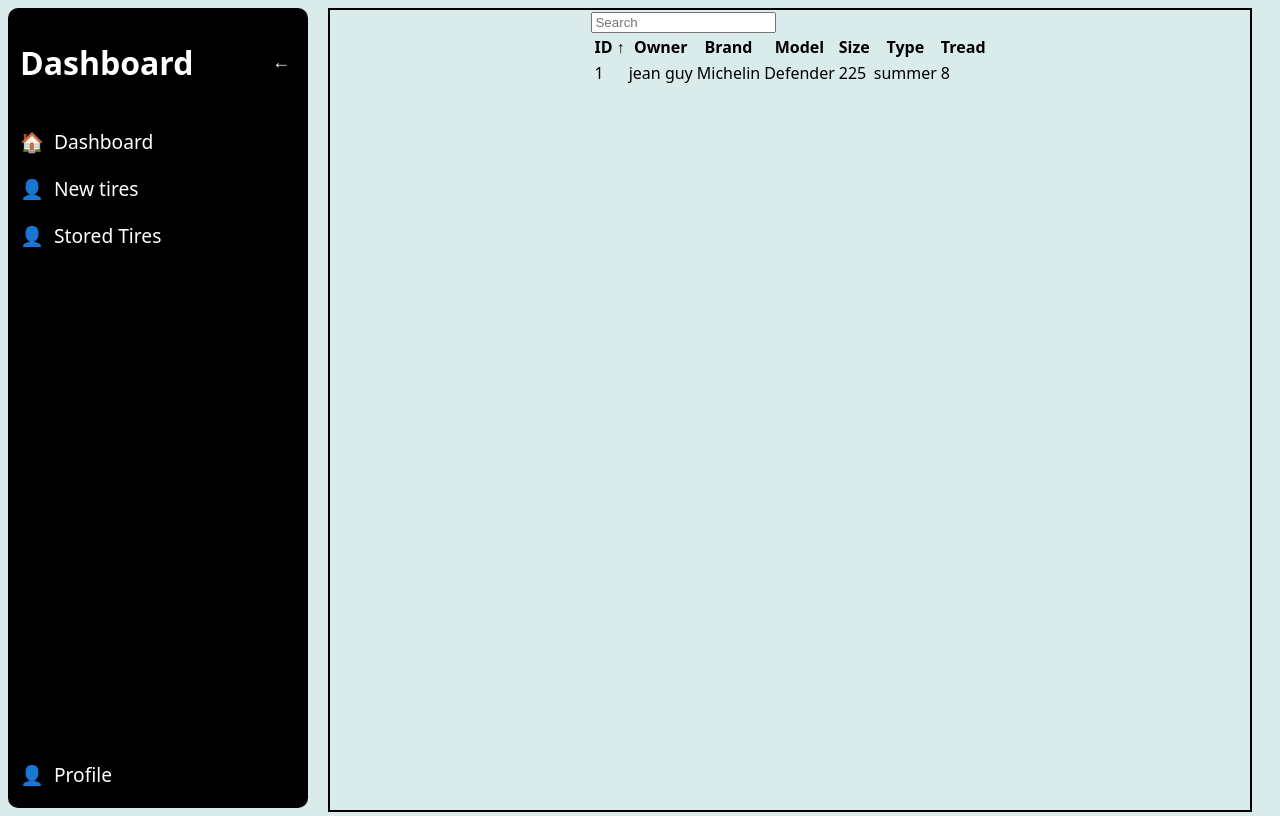
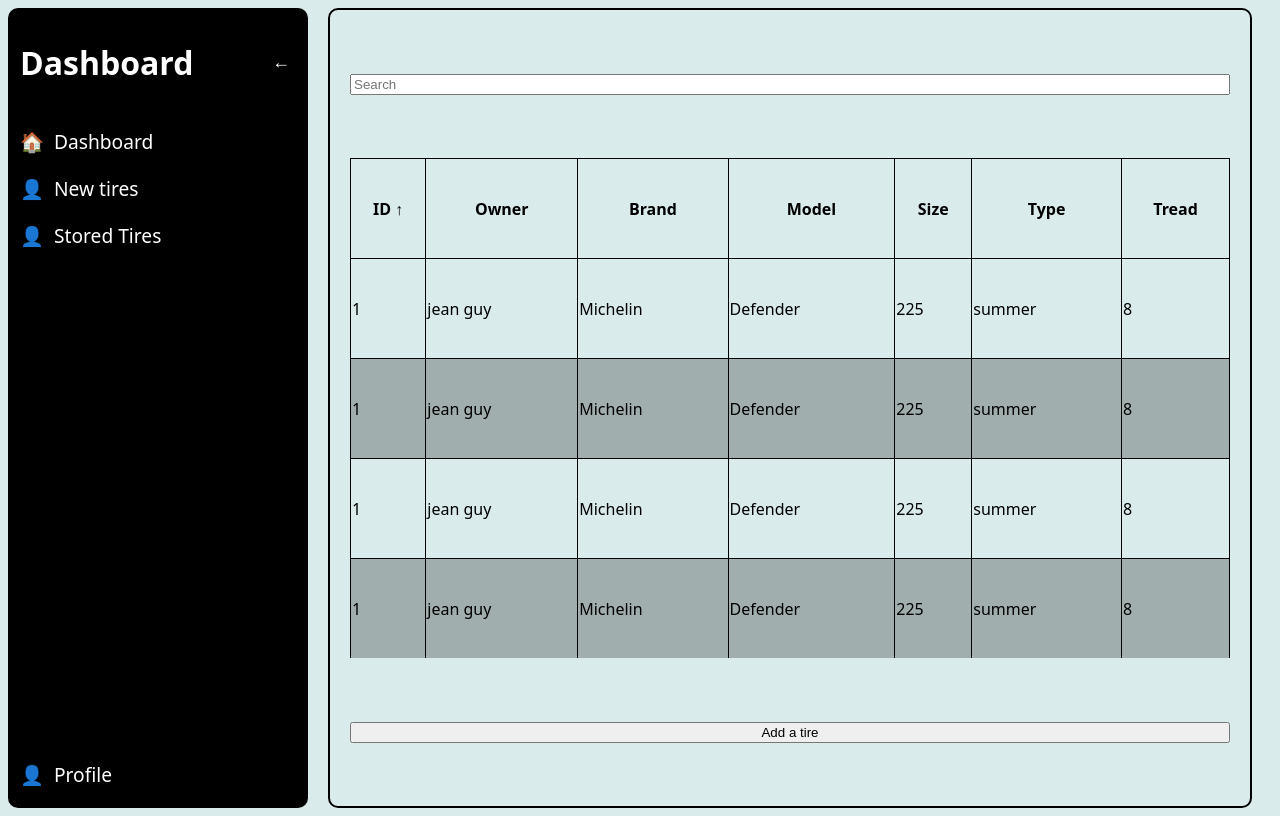
Before and after one commit to LouisThmas/mechani-tracker, a React (Vite) app in the folder client/: page /storedtires in a window 1280 px wide. Built offline with nearby package versions, Linux system fonts and the light colour scheme.

Commit message:
feat(inventory): Refined the styling of the table and decoupled the parts of the component.

```diff
--- a/client/src/components/Table.css
+++ b/client/src/components/Table.css
@@ -0,0 +1,54 @@
+.content {
+    display: flex;
+    justify-content: center;
+    flex-direction: column;
+}
+
+.input-box {
+    flex-direction: column;
+    display: flex;
+    flex-grow: 1;
+    justify-content: center;
+}
+
+.inventory-container {
+    display: flex;
+    height: 500px;
+    flex-direction: column;
+    overflow-y: scroll;
+}
+
+.inventory-container::-webkit-scrollbar {
+  display: none;
+}
+
+.add-button {
+    flex-grow: 1;
+    flex-direction: column;
+    display: flex;
+    justify-content: center;
+}
+
+tr:nth-child(even) {
+  background-color: #4d555567;
+}
+
+tr {
+    height: 100px;
+}
+
+td, thead, th {
+    border: 1px solid black;
+}
+
+th:hover {
+    cursor: pointer;
+}
+
+td:hover {
+    background-color: rgba(0, 0, 0, 0.349);
+}
+
+table {
+  border-collapse: collapse;
+}
--- a/client/src/components/Table.tsx
+++ b/client/src/components/Table.tsx
@@ -1,12 +1,7 @@
 import { useState } from "react";
 import type { Tire } from "../types/common";
-
-interface Person {
-  id: number;
-  name: string;
-  age: number;
-  city: string;
-}
+import './Table.css'
+import TableBody from "./TableBody";
 
 const TableComponent = () => {
   const [searchTerm, setSearchTerm] = useState("");
@@ -14,6 +9,150 @@ const TableComponent = () => {
   const [sortOrder, setSortOrder] = useState<"asc" | "desc">("asc");
 
   const data: Tire[] = [
+    {
+      id: '1',
+      owner: {
+        name: 'jean guy'
+      },
+      brand: 'Michelin',
+      model: 'Defender',
+      size: {
+        type: 'p',
+        width: 225,
+        ratio: 75,
+        radius: 16
+      },
+      type: 'summer',
+      tread: 8,
+      rim: true,
+      events: [],
+    },
+        {
+      id: '1',
+      owner: {
+        name: 'jean guy'
+      },
+      brand: 'Michelin',
+      model: 'Defender',
+      size: {
+        type: 'p',
+        width: 225,
+        ratio: 75,
+        radius: 16
+      },
+      type: 'summer',
+      tread: 8,
+      rim: true,
+      events: [],
+    },
+        {
+      id: '1',
+      owner: {
+        name: 'jean guy'
+      },
+      brand: 'Michelin',
+      model: 'Defender',
+      size: {
+        type: 'p',
+        width: 225,
+        ratio: 75,
+        radius: 16
+      },
+      type: 'summer',
+      tread: 8,
+      rim: true,
+      events: [],
+    },
+        {
+      id: '1',
+      owner: {
+        name: 'jean guy'
+      },
+      brand: 'Michelin',
+      model: 'Defender',
+      size: {
+        type: 'p',
+        width: 225,
+        ratio: 75,
+        radius: 16
+      },
+      type: 'summer',
+      tread: 8,
+      rim: true,
+      events: [],
+    },
+        {
+      id: '1',
+      owner: {
+        name: 'jean guy'
+      },
+      brand: 'Michelin',
+      model: 'Defender',
+      size: {
+        type: 'p',
+        width: 225,
+        ratio: 75,
+        radius: 16
+      },
+      type: 'summer',
+      tread: 8,
+      rim: true,
+      events: [],
+    },
+        {
+      id: '1',
+      owner: {
+        name: 'jean guy'
+      },
+      brand: 'Michelin',
+      model: 'Defender',
+      size: {
+        type: 'p',
+        width: 225,
+        ratio: 75,
+        radius: 16
+      },
+      type: 'summer',
+      tread: 8,
+      rim: true,
+      events: [],
+    },
+        {
+      id: '1',
+      owner: {
+        name: 'jean guy'
+      },
+      brand: 'Michelin',
+      model: 'Defender',
+      size: {
+        type: 'p',
+        width: 225,
+        ratio: 75,
+        radius: 16
+      },
+      type: 'summer',
+      tread: 8,
+      rim: true,
+      events: [],
+    },
+        {
+      id: '1',
+      owner: {
+        name: 'jean guy'
+      },
+      brand: 'Michelin',
+      model: 'Defender',
+      size: {
+        type: 'p',
+        width: 225,
+        ratio: 75,
+        radius: 16
+      },
+      type: 'summer',
+      tread: 8,
+      rim: true,
+      events: [],
+    },
         {
       id: '1',
       owner: {
@@ -43,6 +182,17 @@ const TableComponent = () => {
     }
   };
 
+  const filterItems = (items: Tire[], searchTerm: string): Tire[] => {
+  const lower = searchTerm.toLowerCase();
+  return items.filter((item) =>
+    item.id.toLowerCase().includes(lower) ||
+    item.owner.name.toLowerCase().includes(lower) ||
+    item.brand.toLowerCase().includes(lower) ||
+    item.model.toLowerCase().includes(lower)
+    );
+  }
+
+
   const sortedData = [...data].sort((a, b) => {
     const aValue = a[sortBy];
     const bValue = b[sortBy];
@@ -54,15 +204,20 @@ const sortedData = [...data].sort((a, b) => {
     }
   });
 
+  const filteredData = filterItems(sortedData, searchTerm);
+
   return (
-    <div>
+    <div className="content">
+      <div className="input-box">
         <input
           type="text"
           placeholder="Search"
           value={searchTerm}
           onChange={(e) => setSearchTerm(e.target.value)}
         />
-      <table>
+      </div>
+      <div className="inventory-container">
+        <table className="inventory">
           <thead>
             <tr>
               <th onClick={() => handleSort("id")}>
@@ -88,28 +243,12 @@ const sortedData = [...data].sort((a, b) => {
               </th>
             </tr>
           </thead>
-        <tbody>
-          {sortedData
-            .filter(
-              (item) =>
-                item.id.toLowerCase().includes(searchTerm.toLowerCase()) ||
-                item.owner.name.toLowerCase().includes(searchTerm.toLowerCase()) ||
-                item.brand.toLowerCase().includes(searchTerm.toLowerCase()) ||
-                item.model.toLowerCase().includes(searchTerm.toLowerCase())
-            )
-            .map((item) => (
-              <tr key={item.id}>
-                <td>{item.id}</td>
-                <td>{item.owner.name}</td>
-                <td>{item.brand}</td>
-                <td>{item.model}</td>
-                <td>{item.size.width}</td>
-                <td>{item.type}</td>
-                <td>{item.tread}</td>
-              </tr>
-            ))}
-        </tbody>
+          <TableBody data={filteredData} />
       </table>
+      </div>
+      <div className="add-button">
+        <button>Add a tire</button>
+      </div>
     </div>
   );
 };
--- /dev/null
+++ b/client/src/components/TableBody.tsx
@@ -0,0 +1,35 @@
+import type { Tire } from "../types/common";
+
+interface props {
+  data: Tire[];
+}
+
+export default function TableBody({data}: props) {
+  if (data.length === 0) {
+    return (
+      <tbody>
+        <tr>
+          <td colSpan={7} style={{ textAlign: "center", padding: "12px" }}>
+            Nothing found
+          </td>
+        </tr>
+      </tbody>
+    );
+  }
+
+  return (
+    <tbody>
+      {data.map((item) => (
+        <tr key={item.id}>
+          <td>{item.id}</td>
+          <td>{item.owner.name}</td>
+          <td>{item.brand}</td>
+          <td>{item.model}</td>
+          <td>{item.size.width}</td>
+          <td>{item.type}</td>
+          <td>{item.tread}</td>
+        </tr>
+      ))}
+    </tbody>
+  );
+}
--- a/client/src/pages/StoredTiresPage.css
+++ b/client/src/pages/StoredTiresPage.css
@@ -3,4 +3,5 @@
     justify-content: center;
     border: 2px solid black;
     height: 100%;
+    border-radius: 10px;
 }
--- a/client/src/pages/StoredTiresPage.tsx
+++ b/client/src/pages/StoredTiresPage.tsx
@@ -1,4 +1,5 @@
 import TableComponent from "../components/Table";
+import './StoredTiresPage.css'
 
 export default function StoredTiresPage() {
     return (
```
Lines whose indentation alone changed are shown as unchanged.
